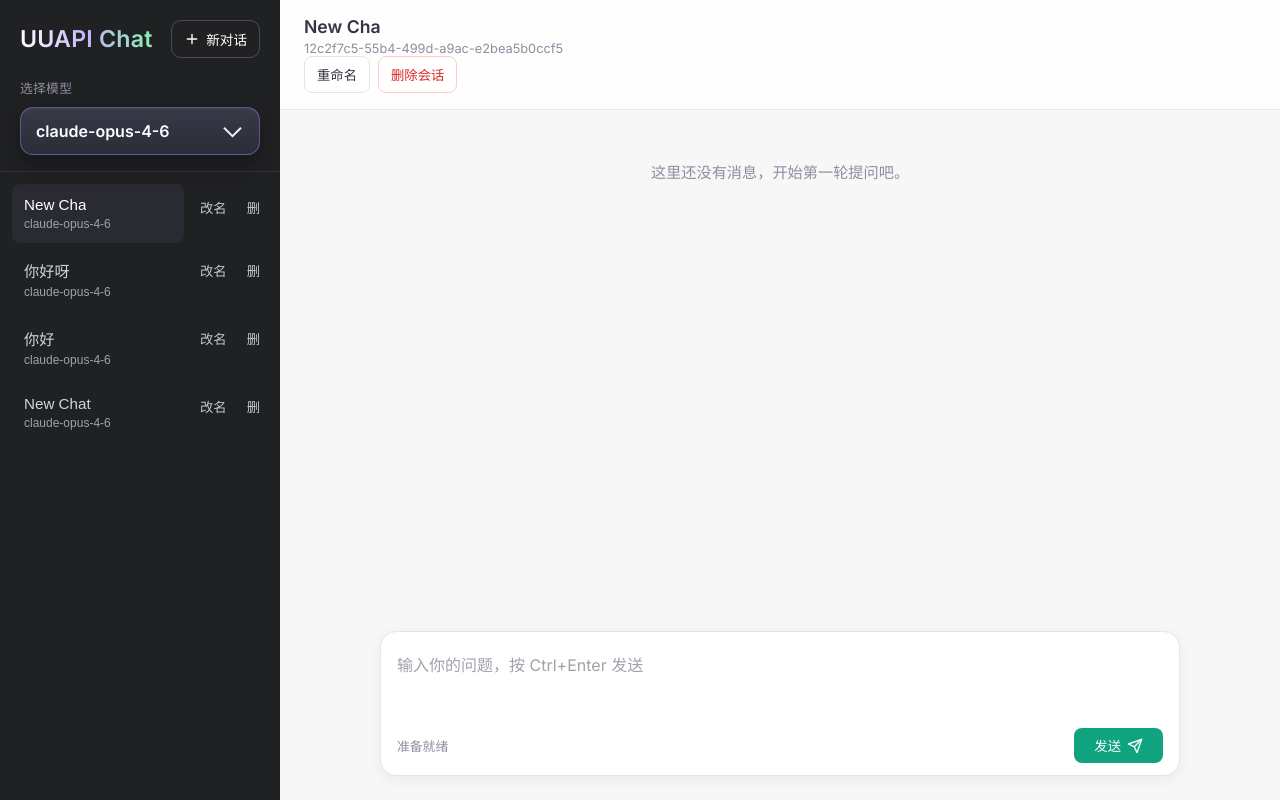
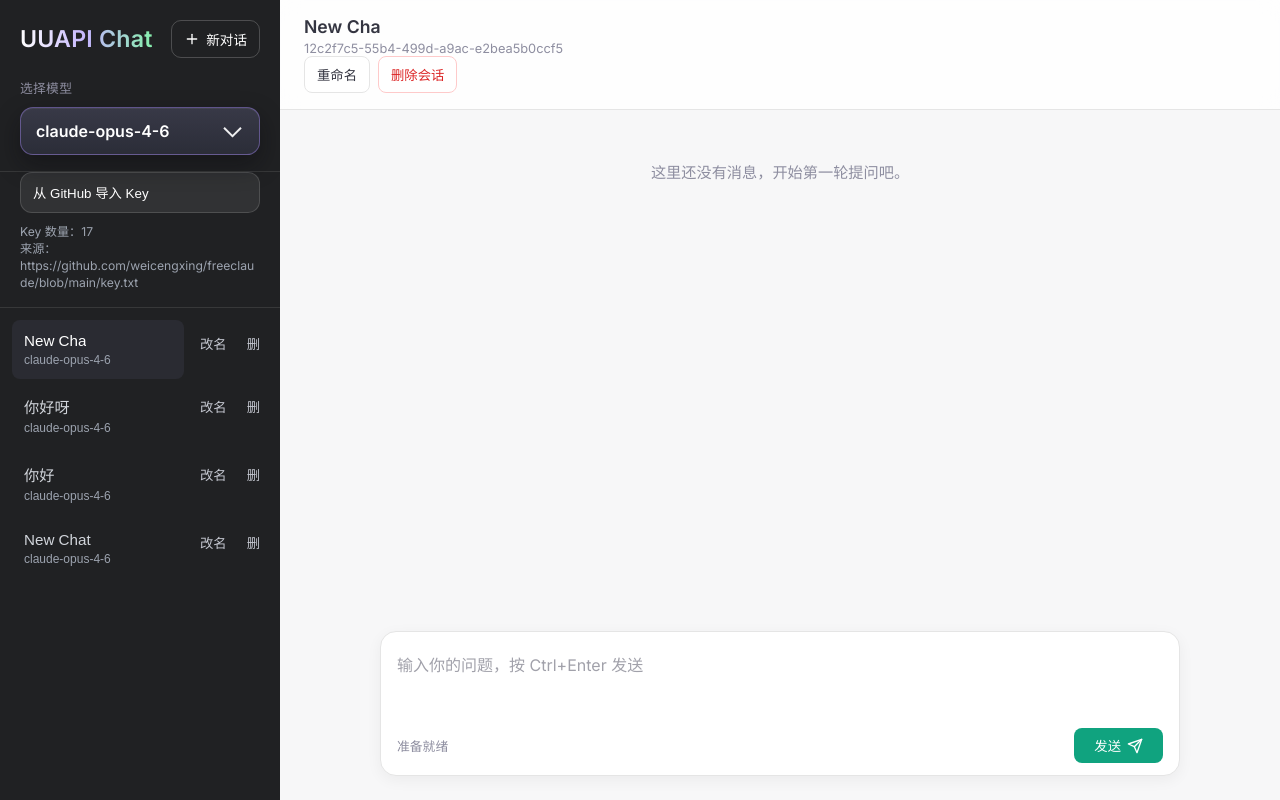
Before and after one commit to weicengxing/freeclaude, a FastAPI app: page / in a window 1280 px wide. Run offline with FastAPI, Linux system fonts and the light colour scheme; data comes from the database, SQL or seed files in the repository; both versions use the stored data as it was after the commit; data that the repository does not hold is empty.

Commit message:
导入key

```diff
--- a/app.py
+++ b/app.py
@@ -5,6 +5,7 @@ from contextlib import closing
 from datetime import datetime
 from pathlib import Path
 
+import httpx
 from fastapi import FastAPI, HTTPException, Request
 from fastapi.responses import HTMLResponse, StreamingResponse
 from fastapi.staticfiles import StaticFiles
@@ -16,6 +17,7 @@ from uuapi_client import DEFAULT_MODEL, SUPPORTED_MODELS, iter_stream_chat, norm
 
 BASE_DIR = Path(__file__).resolve().parent
 DB_PATH = BASE_DIR / "chat_app.db"
+DEFAULT_KEY_SOURCE_URL = "https://github.com/weicengxing/freeclaude/blob/main/key.txt"
 
 app = FastAPI(title="UUAPI Web Chat")
 app.mount("/static", StaticFiles(directory=str(BASE_DIR / "static")), name="static")
@@ -71,6 +73,16 @@ def init_db() -> None:
                 created_at TEXT NOT NULL,
                 FOREIGN KEY (session_id) REFERENCES sessions(id)
             );
+
+            CREATE TABLE IF NOT EXISTS api_keys (
+                id INTEGER PRIMARY KEY AUTOINCREMENT,
+                api_key TEXT NOT NULL,
+                source_url TEXT NOT NULL,
+                created_at TEXT NOT NULL
+            );
+
+            CREATE UNIQUE INDEX IF NOT EXISTS idx_api_keys_api_key
+            ON api_keys(api_key);
             """
         )
         connection.commit()
@@ -197,6 +209,83 @@ def trim_title(title: str) -> str:
     return compact[:200] or "New Chat"
 
 
+def normalize_github_raw_url(url: str) -> str:
+    stripped = url.strip()
+    if not stripped:
+        raise HTTPException(status_code=400, detail="Key source URL cannot be empty")
+
+    if stripped.startswith("https://raw.githubusercontent.com/"):
+        return stripped
+
+    marker = "https://github.com/"
+    if stripped.startswith(marker) and "/blob/" in stripped:
+        path = stripped[len(marker):]
+        owner_repo, remainder = path.split("/blob/", 1)
+        return f"https://raw.githubusercontent.com/{owner_repo}/{remainder}"
+
+    raise HTTPException(status_code=400, detail="Unsupported GitHub URL")
+
+
+def parse_api_keys_from_text(raw_text: str) -> list[str]:
+    unique_keys: list[str] = []
+    seen: set[str] = set()
+    for line in raw_text.splitlines():
+        key = line.strip()
+        if not key or key in seen:
+            continue
+        seen.add(key)
+        unique_keys.append(key)
+    return unique_keys
+
+
+def import_api_keys_from_url(connection: sqlite3.Connection, source_url: str) -> dict:
+    raw_url = normalize_github_raw_url(source_url)
+    try:
+        response = httpx.get(raw_url, timeout=30.0, follow_redirects=True)
+        response.raise_for_status()
+    except httpx.HTTPError as exc:
+        raise HTTPException(status_code=502, detail=f"Failed to fetch key file: {exc}") from exc
+
+    parsed_keys = parse_api_keys_from_text(response.text)
+    if not parsed_keys:
+        raise HTTPException(status_code=400, detail="No valid keys found in the source file")
+
+    inserted_count = 0
+    now = utc_now()
+    for api_key in parsed_keys:
+        cursor = connection.execute(
+            """
+            INSERT OR IGNORE INTO api_keys (api_key, source_url, created_at)
+            VALUES (?, ?, ?)
+            """,
+            (api_key, source_url, now),
+        )
+        inserted_count += cursor.rowcount
+    connection.commit()
+
+    total_keys = connection.execute("SELECT COUNT(*) AS count FROM api_keys").fetchone()["count"]
+    return {
+        "source_url": source_url,
+        "raw_url": raw_url,
+        "read_count": len(parsed_keys),
+        "inserted_count": inserted_count,
+        "ignored_count": len(parsed_keys) - inserted_count,
+        "total_keys": total_keys,
+    }
+
+
+def get_latest_api_key(connection: sqlite3.Connection) -> str | None:
+    row = connection.execute(
+        """
+        SELECT api_key
+        FROM api_keys
+        ORDER BY id DESC
+        LIMIT 1
+        """
+    ).fetchone()
+    return row["api_key"] if row is not None else None
+
+
 def build_request_messages(history: list[dict]) -> list[dict[str, str]]:
     return [{"role": item["role"], "content": item["content"]} for item in history]
 
@@ -246,6 +335,7 @@ def send_and_persist_reply(
             messages=request_messages,
             model=model,
             session_id=session_id,
+            api_key=get_latest_api_key(connection),
         )
     except Exception as exc:
         # Roll back the newly inserted user message so persisted history always matches AI history.
@@ -310,6 +400,22 @@ def api_models() -> dict:
         "models": sorted(SUPPORTED_MODELS),
         "default_model": DEFAULT_MODEL,
     }
+
+
+@app.get("/api/keys")
+def api_keys_status() -> dict:
+    with closing(get_connection()) as connection:
+        total_keys = connection.execute("SELECT COUNT(*) AS count FROM api_keys").fetchone()["count"]
+    return {
+        "source_url": DEFAULT_KEY_SOURCE_URL,
+        "total_keys": total_keys,
+    }
+
+
+@app.post("/api/keys/import")
+def api_import_keys() -> dict:
+    with closing(get_connection()) as connection:
+        return import_api_keys_from_url(connection, DEFAULT_KEY_SOURCE_URL)
 
 
 @app.get("/api/sessions")
@@ -464,6 +570,7 @@ def api_chat_stream(payload: ChatRequest) -> StreamingResponse:
 
         should_autobuild_title = not history_before and (current_session is None or current_session["title"] == "New Chat")
         title = build_title(message_text) if should_autobuild_title else None
+        selected_api_key = get_latest_api_key(connection)
         request_messages = [
             {"role": item["role"], "content": item["content"]}
             for item in [*history_before, {"role": "user", "content": message_text}]
@@ -487,6 +594,7 @@ def api_chat_stream(payload: ChatRequest) -> StreamingResponse:
                 messages=request_messages,
                 model=payload.model,
                 session_id=payload.session_id,
+                api_key=selected_api_key,
             ):
                 response_model = chunk.get("data", {}).get("model", response_model)
                 text_delta = extract_stream_text(chunk)
--- a/templates/index.html
+++ b/templates/index.html
@@ -109,6 +109,36 @@
             font-size: 0.8rem;
             color: var(--text-muted);
             letter-spacing: 0.02em;
+        }
+
+        .key-tools {
+            padding: 0 20px 16px;
+            display: flex;
+            flex-direction: column;
+            gap: 10px;
+            border-bottom: 1px solid rgba(255,255,255,0.1);
+        }
+
+        .sidebar-secondary-btn {
+            width: 100%;
+            background: rgba(255, 255, 255, 0.08);
+            border: 1px solid rgba(255, 255, 255, 0.14);
+            color: white;
+            padding: 10px 12px;
+            border-radius: 12px;
+            cursor: pointer;
+            text-align: left;
+        }
+
+        .sidebar-secondary-btn:hover:not(:disabled) {
+            background: rgba(255, 255, 255, 0.14);
+        }
+
+        .key-meta {
+            font-size: 0.76rem;
+            color: #9ca3af;
+            line-height: 1.4;
+            word-break: break-word;
         }
 
         .select-shell {
@@ -559,6 +589,10 @@
                     </div>
                 </div>
             </div>
+            <div class="key-tools">
+                <button id="import-keys-btn" class="sidebar-secondary-btn" type="button">从 GitHub 导入 Key</button>
+                <div id="key-meta" class="key-meta">Key 数量：加载中...</div>
+            </div>
             <div id="session-list" class="session-list"></div>
         </aside>
 
@@ -598,6 +632,8 @@
             messages: [],
             sending: false,
             currentAssistantMessageId: null,
+            importingKeys: false,
+            keyCount: 0,
         };
 
         const sessionListEl = document.getElementById("session-list");
@@ -612,6 +648,8 @@
         const sendBtnEl = document.getElementById("send-btn");
         const renameSessionBtnEl = document.getElementById("rename-session-btn");
         const deleteSessionBtnEl = document.getElementById("delete-session-btn");
+        const importKeysBtnEl = document.getElementById("import-keys-btn");
+        const keyMetaEl = document.getElementById("key-meta");
 
         function uid() {
             return `${Date.now()}-${Math.random().toString(16).slice(2)}`;
@@ -651,6 +689,12 @@
             statusTextEl.textContent = text;
         }
 
+        function renderKeyMeta(sourceUrl = null) {
+            const sourceText = sourceUrl || "https://github.com/weicengxing/freeclaude/blob/main/key.txt";
+            keyMetaEl.innerHTML = `Key 数量：${state.keyCount}<br>来源：${escapeHtml(sourceText)}`;
+            importKeysBtnEl.disabled = state.sending || state.importingKeys;
+        }
+
         function syncSessionActions() {
             const hasSession = Boolean(state.sessionId);
             renameSessionBtnEl.disabled = !hasSession || state.sending;
@@ -678,6 +722,7 @@
             modelSelectButtonEl.disabled = isSending;
             setStatus(isSending ? "正在思考..." : "准备就绪");
             syncSessionActions();
+            renderKeyMeta();
         }
 
         function scrollMessagesToBottom() {
@@ -794,6 +839,36 @@
             const response = await fetch("/api/sessions");
             state.sessions = await response.json();
             renderSessions();
+        }
+
+        async function refreshKeyStatus() {
+            const response = await fetch("/api/keys");
+            const data = await response.json();
+            state.keyCount = data.total_keys || 0;
+            renderKeyMeta(data.source_url);
+        }
+
+        async function importKeysFromGithub() {
+            state.importingKeys = true;
+            renderKeyMeta();
+            setStatus("正在从 GitHub 导入 key...");
+            try {
+                const response = await fetch("/api/keys/import", {
+                    method: "POST",
+                });
+                const data = await response.json();
+                if (!response.ok) {
+                    throw new Error(data.detail || "导入 key 失败");
+                }
+                state.keyCount = data.total_keys || state.keyCount;
+                renderKeyMeta(data.source_url);
+                setStatus(`导入完成：新增 ${data.inserted_count} 个，跳过 ${data.ignored_count} 个`);
+            } catch (error) {
+                setStatus(error.message || "导入 key 失败");
+            } finally {
+                state.importingKeys = false;
+                renderKeyMeta();
+            }
         }
 
         async function createSession() {
@@ -1076,6 +1151,10 @@
             await deleteSession();
         });
 
+        importKeysBtnEl.addEventListener("click", async () => {
+            await importKeysFromGithub();
+        });
+
         modelSelectButtonEl.addEventListener("click", () => {
             if (state.sending) {
                 return;
@@ -1111,6 +1190,8 @@
         async function init() {
             setSelectedModel(modelSelectButtonEl.textContent.trim());
             syncSessionActions();
+            renderKeyMeta();
+            await refreshKeyStatus();
             await refreshSessions();
             if (state.sessions.length) {
                 await loadSession(state.sessions[0].id, true);
```
Also changed, not shown: key.txt (+20 -1 lines), chat_app.db.
